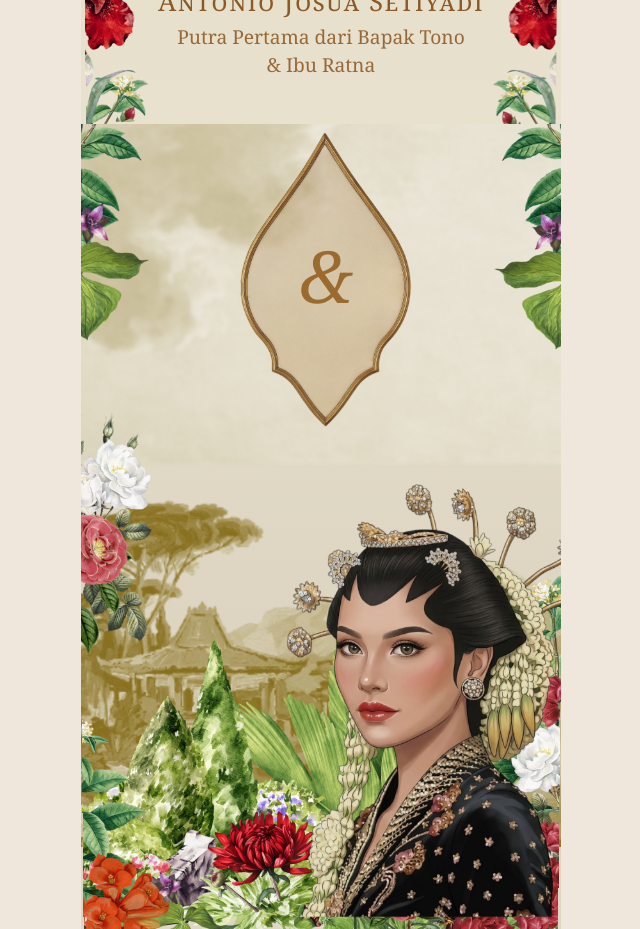
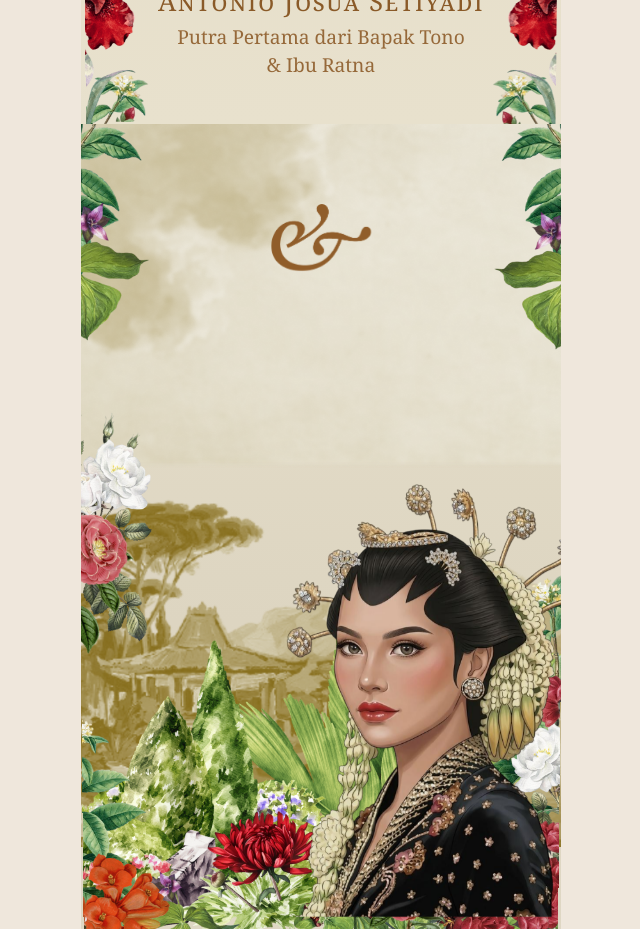
Before and after one commit to rizqisyah/tema-jawa-3d, a Vue app: page / in a window 1280 px wide. Shown: the part 3460-4389 px from the top of the page, without its empty margins (319-959 px from the left). Built offline with nearby package versions, Linux system fonts and the light colour scheme.

Commit message:
fix: use ornate ampersand glyph without diamond frame in bride section

```diff
--- a/src/components/invite/BrideSection.vue
+++ b/src/components/invite/BrideSection.vue
@@ -33,8 +33,7 @@ const layers = [
     />
 
     <div class="bride__amp">
-      <img class="b-amp" :src="amp" alt="" aria-hidden="true" />
-      <span class="b-ampchar">&amp;</span>
+      <img class="b-amp" :src="amp" alt="dan" />
     </div>
 
     <div class="bride__name">
@@ -76,34 +75,19 @@ const layers = [
 .b-florR { z-index: 2; }
 .b-portrait { z-index: 3; }
 
-/* --- "&" diamond ornament, top-center, placed by its Figma bounds --- */
+/* --- ornate "&" ampersand, top-center (the design's calligraphic glyph, no frame) --- */
 .bride__amp {
   position: absolute;
   z-index: 5;
-  top: 0.4%;
-  left: 29.9%;
-  width: 41.9%;
-  aspect-ratio: 157 / 235;
+  top: 6.5%;
+  left: 50%;
+  transform: translateX(-50%);
+  width: 22%;
 }
 .b-amp {
-  position: absolute;
-  inset: 0;
+  display: block;
   width: 100%;
-  height: 100%;
-  opacity: 0;
-}
-.b-ampchar {
-  position: absolute;
-  inset: 0;
-  display: flex;
-  align-items: center;
-  justify-content: center;
-  padding-bottom: 4%;
-  font-family: Georgia, "Times New Roman", serif;
-  font-style: italic;
-  font-size: 15cqw;
-  line-height: 1;
-  color: #9a6a2f;
+  height: auto;
   opacity: 0;
 }
 
@@ -154,8 +138,7 @@ const layers = [
 .bride.shown .b-florR { transform-origin: 100% 45%; animation: bFlyR 1.7s cubic-bezier(0.34,1.56,0.64,1) 1.05s both, bSwayB 8.6s ease-in-out 3.5s infinite alternate; }
 .bride.shown .b-portrait { transform-origin: 50% 100%; animation: bRisePortrait 1.6s cubic-bezier(0.16,1,0.3,1) 0.5s both, bFloat 11s ease-in-out 3s infinite alternate; }
 
-.bride.shown .b-amp { animation: bAmp 1.2s cubic-bezier(0.16,1,0.3,1) 0.2s both; }
-.bride.shown .b-ampchar { animation: bAmpChar 1s ease 0.7s both; }
+.bride.shown .b-amp { animation: bAmp 1.2s cubic-bezier(0.16,1,0.3,1) 0.3s both; }
 
 .bride.shown .b-script { animation: bName 1.3s cubic-bezier(0.16,1,0.3,1) 1.6s both; }
 .bride.shown .b-div { animation: bDiv 0.9s ease 1.95s both; }
@@ -169,8 +152,7 @@ const layers = [
 @keyframes bFloat { from { transform: translateY(0); } to { transform: translateY(-1.2%); } }
 @keyframes bFlyL { 0% { opacity: 0; transform: translateX(-55%) rotate(-12deg) scale(1.05); } 100% { opacity: 1; transform: translateX(0) rotate(0) scale(1); } }
 @keyframes bFlyR { 0% { opacity: 0; transform: translateX(55%) rotate(12deg) scale(1.05); } 100% { opacity: 1; transform: translateX(0) rotate(0) scale(1); } }
-@keyframes bAmp { 0% { opacity: 0; transform: scale(0.9); } 100% { opacity: 1; transform: scale(1); } }
-@keyframes bAmpChar { 0% { opacity: 0; transform: scale(0.4); } 100% { opacity: 1; transform: scale(1); } }
+@keyframes bAmp { 0% { opacity: 0; transform: scale(0.8); } 100% { opacity: 1; transform: scale(1); } }
 @keyframes bName { 0% { opacity: 0; transform: translateY(30%) scale(0.85); filter: blur(4px); } 100% { opacity: 1; transform: translateY(0) scale(1); filter: blur(0); } }
 @keyframes bDiv { from { opacity: 0; transform: scaleX(0); } to { opacity: 1; transform: scaleX(1); } }
 @keyframes bRise { from { opacity: 0; transform: translateY(18%); } to { opacity: 1; transform: translateY(0); } }
@@ -178,7 +160,7 @@ const layers = [
 @keyframes bSwayB { from { transform: rotate(0.7deg); } to { transform: rotate(-0.7deg); } }
 
 @media (prefers-reduced-motion: reduce) {
-  .bride__layer, .b-amp, .b-ampchar, .bride__name > *, .bride__name > :not(.b-div) {
+  .bride__layer, .b-amp, .bride__name > *, .bride__name > :not(.b-div) {
     animation: none !important; opacity: 1; transform: none; filter: none;
   }
   .bride__name { transform: translateX(-50%); }
```
Also changed, not shown: src/assets/invite/bride/parts/amp.png.
